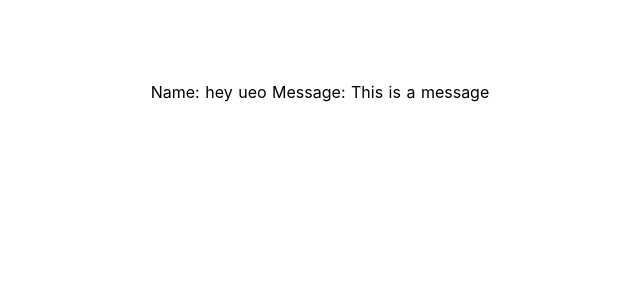
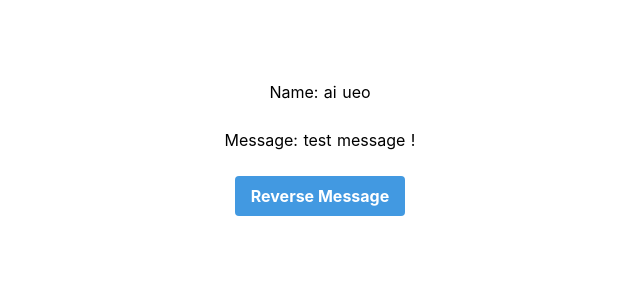
Before and after one commit to n1sym/nuxt-ts-sample, a Nuxt app: page / in a window 1280 px wide. Shown: the top 300 px of the page, without its empty margins (320-960 px from the left). Built offline with nearby package versions, Linux system fonts and the light colour scheme.

Commit message:
メソッドを書いてみる

```diff
--- a/components/User.vue
+++ b/components/User.vue
@@ -1,12 +1,17 @@
 <template>
   <div>
     Name: {{ fullName }}
+    <br><br>
     Message: {{ message }}
+    <br><br>
+    <button class="bg-blue-500 hover:bg-blue-700 text-white font-bold py-2 px-4 rounded" @click="reverseMessage">
+      Reverse Message
+    </button>
   </div>
 </template>
 
 <script lang="ts">
-import { defineComponent, computed, ref } from '@vue/composition-api'
+import { defineComponent, reactive, computed } from '@vue/composition-api'
 
 interface User {
   firstName: string
@@ -22,12 +27,19 @@ export default defineComponent({
   },
 
   setup ({ user }) {
-    const fullName = computed(() => `${user.firstName} ${user.lastName}`)
-    const message = ref('This is a message')
+    const fullName = computed<string>(() => `${user.firstName} ${user.lastName}`)
+    const state = reactive({
+      message: 'test message !' as string
+    })
+    const message = computed<string>(() => state.message)
+    const reverseMessage = () => {
+      state.message = state.message.split('').reverse().join('')
+    }
 
     return {
       fullName,
-      message
+      message,
+      reverseMessage
     }
   }
 })
--- a/pages/index.vue
+++ b/pages/index.vue
@@ -6,15 +6,19 @@
 
 <script lang="ts">
 import { defineComponent, ref } from '@vue/composition-api'
+
+interface User {
+  firstName: string
+  lastName: string
+}
+
 export default defineComponent({
   setup () {
-    const name = ref('This is a name')
-    const UserObj = ref({
-      firstName: 'hey',
+    const UserObj = ref<User>({
+      firstName: 'ai',
       lastName: 'ueo'
     })
     return {
-      name,
       UserObj
     }
   }
```
